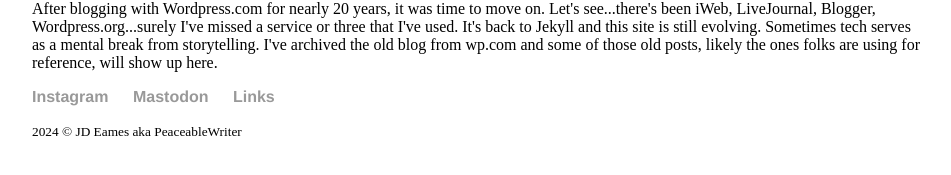
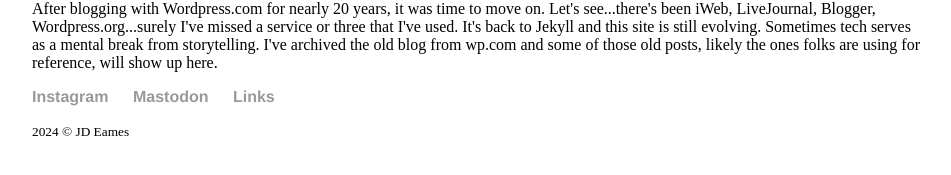
Before and after one commit to jdeames/jdeames.github.io, a Jekyll site: the page built from index.html, in a window 1280 px wide. Shown: the part 371-546 px from the top of the page, without its empty margins (160-1111 px from the left). Built offline with Jekyll 4.4.1, drawn with Linux system fonts in a browser that asks for light colours.

Commit message:
update config.yml

```diff
--- a/_config.yml
+++ b/_config.yml
@@ -1,7 +1,14 @@
-name: Peaceable Writer
+title: JD Eames
+author: JD Eames
+description: >
+    Personal website
+
+domain: jdeames.github.io       # if you want to force HTTPS, specify the domain without the http at the start, e.g. example.com
+url: https://jdeames.githib.io  # the base hostname and protocol for your site, e.g. http://example.com
+baseurl: ""      # place folder name if the site is served in a subfolder
+
 markdown: kramdown
-domain: jdeames.github.io       # if you want to force HTTPS, specify the domain without the http at the start, e.g. example.com
-url: https://jdeames.github.io  # the base hostname and protocol for your site, e.g. http://example.com
-baseurl: ""      # place folder name if the site is served in a subfolder
+plugins:
+  - jekyll-feed
+
 permalink: /blog/:categories/:title:output_ext
-author: JD Eames aka PeaceableWriter
```
